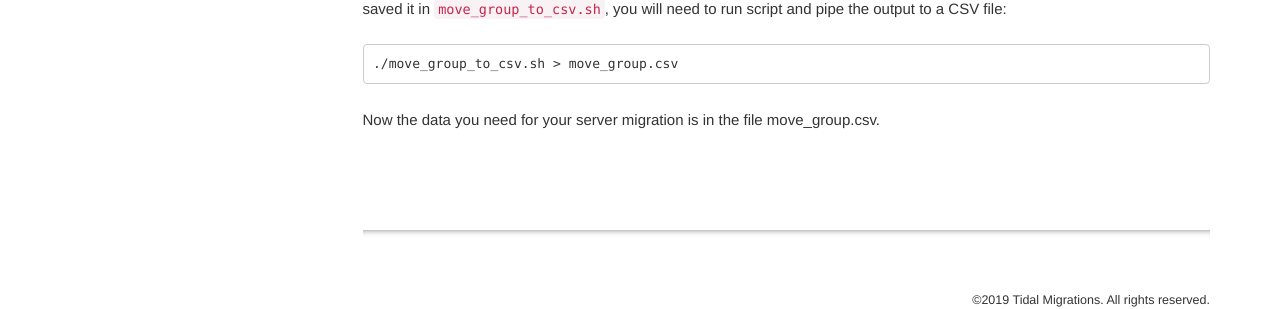
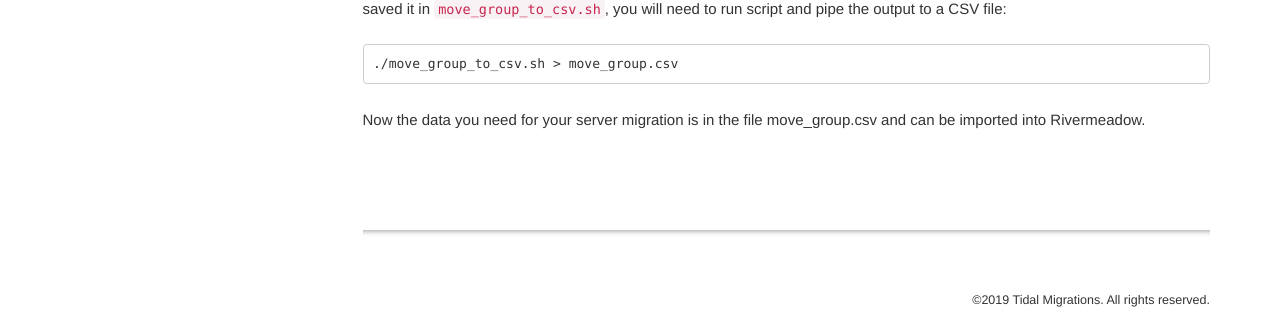
Before and after one commit to tidalmigrations/tidalmigrations.github.io, a Jekyll site: the page built from pages/user guides/exporting_move_groups_to_csv.md, in a window 1280 px wide. Shown: the part 1571-1880 px from the top of the page. Built offline with Jekyll 4.4.1, drawn with Linux system fonts in a browser that asks for light colours; nearby versions of some CDN libraries; comment, search, counter and statistics services are not loaded.

Commit message:
Update pages/user guides/exporting_move_groups_to_csv.md
Co-Authored-By: justinbarclay <justincbarclay@gmail.com>

```diff
--- a/pages/user guides/exporting_move_groups_to_csv.md
+++ b/pages/user guides/exporting_move_groups_to_csv.md
@@ -55,4 +55,4 @@ You're ready to run the script and export this information to a CSV. Now that yo
 
     ./move_group_to_csv.sh > move_group.csv
 
-Now the data you need for your server migration is in the file move_group.csv.
+Now the data you need for your server migration is in the file move_group.csv and can be imported into Rivermeadow.
```
